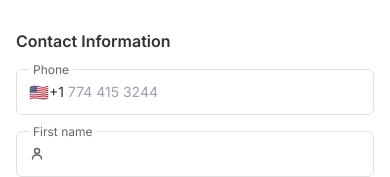
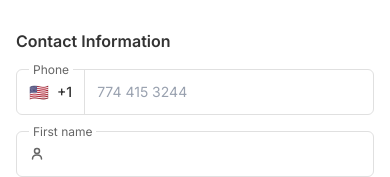
Before and after one commit to top1st/limo-booking-demo, a Next.js app: page / in a window 390 px wide. Shown: the part 663-840 px from the top of the page. Built offline with nearby package versions, Linux system fonts and the light colour scheme.

Commit message:
phone number field better

```diff
--- a/components/ContactSection.tsx
+++ b/components/ContactSection.tsx
@@ -91,10 +91,10 @@ export function ContactSection({
                   }}
                   placeholder="774 415 3244"
                   prefix={
-                    <>
-                      <span className="pl-3 text-muted">{FlagIcon()}</span>
-                      <span className="pr-1 text-sm text-foreground">+1</span>
-                    </>
+                    <div className="mr-3 flex items-center gap-2 border-r border-border py-3 pl-3 pr-3">
+                      <span className="leading-none text-muted">{FlagIcon()}</span>
+                      <span className="text-sm font-medium text-foreground">+1</span>
+                    </div>
                   }
                 />
             </div>
```
